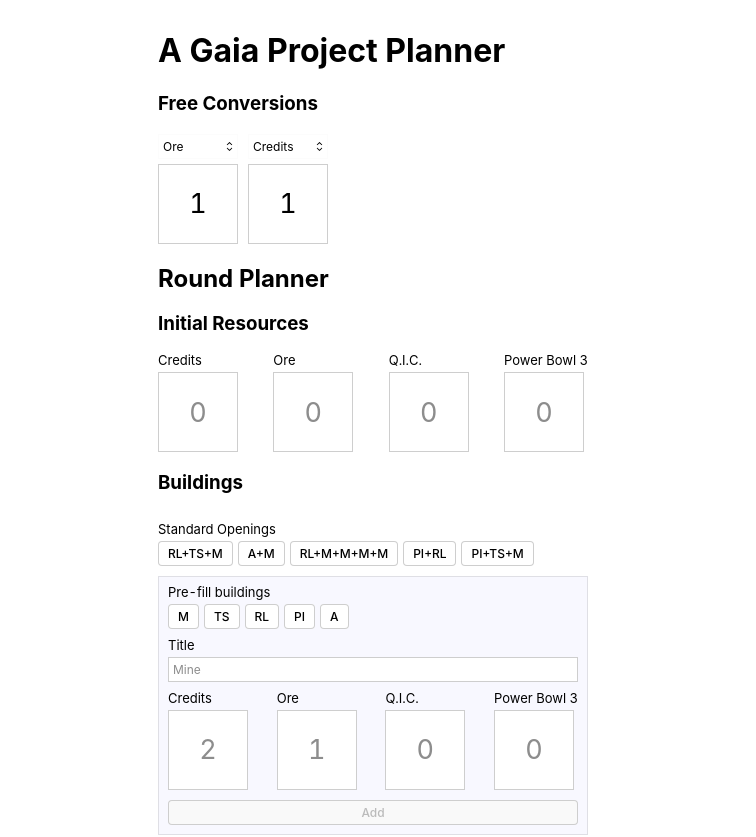
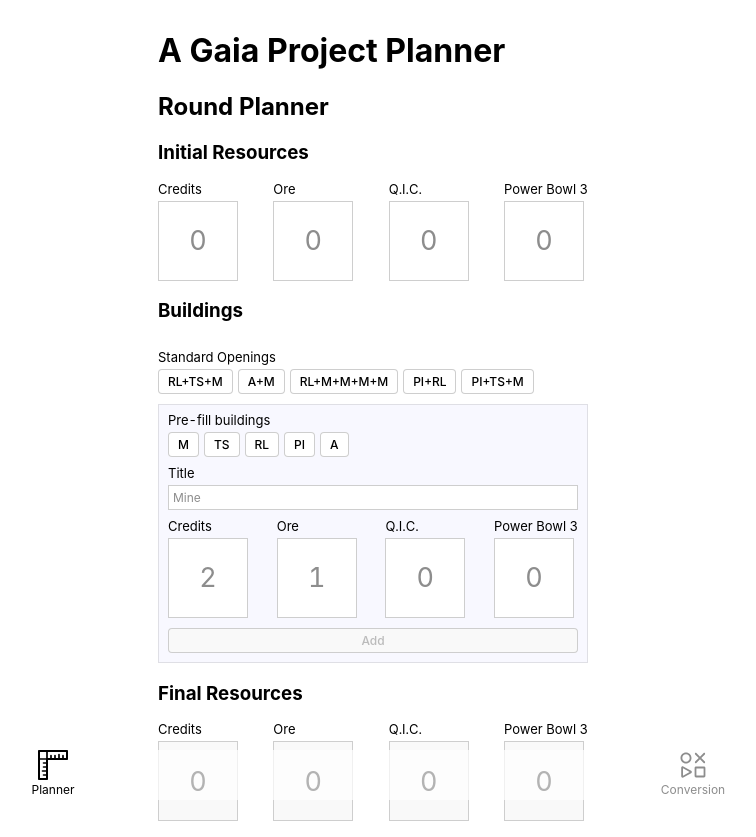
Before and after one commit to dbertella/gaia-project-planner, a React (Create React App) app: page / in a window 1280 px wide. Shown: the top 837 px of the page, without its empty margins (267-1023 px from the left). Built offline with nearby package versions, Linux system fonts and the light colour scheme.

Commit message:
Add navigation

```diff
--- a/package.json
+++ b/package.json
@@ -18,6 +18,7 @@
     "lodash": "^4.17.21",
     "react": "^17.0.2",
     "react-dom": "^17.0.2",
+    "react-router-dom": "6",
     "react-scripts": "5.0.0",
     "typescript": "^4.5.4",
     "uuid": "^8.3.2",
--- a/src/App.tsx
+++ b/src/App.tsx
@@ -1,20 +1,27 @@
-import { Box } from "./components";
+import { Route, Routes } from "react-router-dom";
+import { Box, NavBar } from "./components";
 import { Conversion } from "./Conversion";
 import { RoundPlanner } from "./RoundPlanner";
 
 function App() {
   return (
+    <>
       <Box
         css={{
           p: "$2",
           m: "0 auto",
           maxWidth: 450,
+          minHeight: "calc(100vh - 50px)",
         }}
       >
         <h1>A Gaia Project Planner</h1>
-      <Conversion />
-      <RoundPlanner />
+        <Routes>
+          <Route path="/" element={<RoundPlanner />} />
+          <Route path="conversion" element={<Conversion />} />
+        </Routes>
       </Box>
+      <NavBar />
+    </>
   );
 }
 
--- /dev/null
+++ b/src/components/NavBar.tsx
@@ -0,0 +1,40 @@
+import { MixIcon, RulerSquareIcon } from "@radix-ui/react-icons";
+import { styled } from "@stitches/react";
+import { NavLink } from "react-router-dom";
+import { Flex, Box, Text } from ".";
+
+const Link = styled(Box, {
+  textAlign: "center",
+  flex: 1,
+  color: "$colors$gray9",
+  textDecoration: "none",
+  "&.active": { color: "$colors$text" },
+});
+
+export const NavBar = () => {
+  return (
+    <Flex
+      css={{
+        position: "sticky",
+        bottom: 0,
+        height: 50,
+        background: "rgba(255,255,255,0.7)",
+      }}
+    >
+      <Link as={NavLink} to="/">
+        <RulerSquareIcon width={30} height={30} />
+
+        <Text size="1" css={{ color: "inherit" }}>
+          Planner
+        </Text>
+      </Link>
+      <Link as={NavLink} to="/conversion">
+        <MixIcon width={30} height={30} />
+
+        <Text size="1" css={{ color: "inherit" }}>
+          Conversion
+        </Text>
+      </Link>
+    </Flex>
+  );
+};
--- a/src/components/index.ts
+++ b/src/components/index.ts
@@ -6,3 +6,4 @@ export * from "./Select";
 export * from "./Text";
 export * from "./InputBase";
 export * from "./Forms";
+export * from "./NavBar";
--- a/src/index.tsx
+++ b/src/index.tsx
@@ -1,14 +1,17 @@
-import React from 'react';
-import ReactDOM from 'react-dom';
-import './index.css';
-import App from './App';
-import reportWebVitals from './reportWebVitals';
+import React from "react";
+import ReactDOM from "react-dom";
+import { BrowserRouter } from "react-router-dom";
+import "./index.css";
+import App from "./App";
+import reportWebVitals from "./reportWebVitals";
 
 ReactDOM.render(
   <React.StrictMode>
-    <App />
+    <BrowserRouter>
+      <App />
+    </BrowserRouter>
   </React.StrictMode>,
-  document.getElementById('root')
+  document.getElementById("root")
 );
 
 // If you want to start measuring performance in your app, pass a function
```
Also changed, not shown: 1 other file (tests, documents, lock files or other folders). Lines whose indentation alone changed are shown as unchanged.
